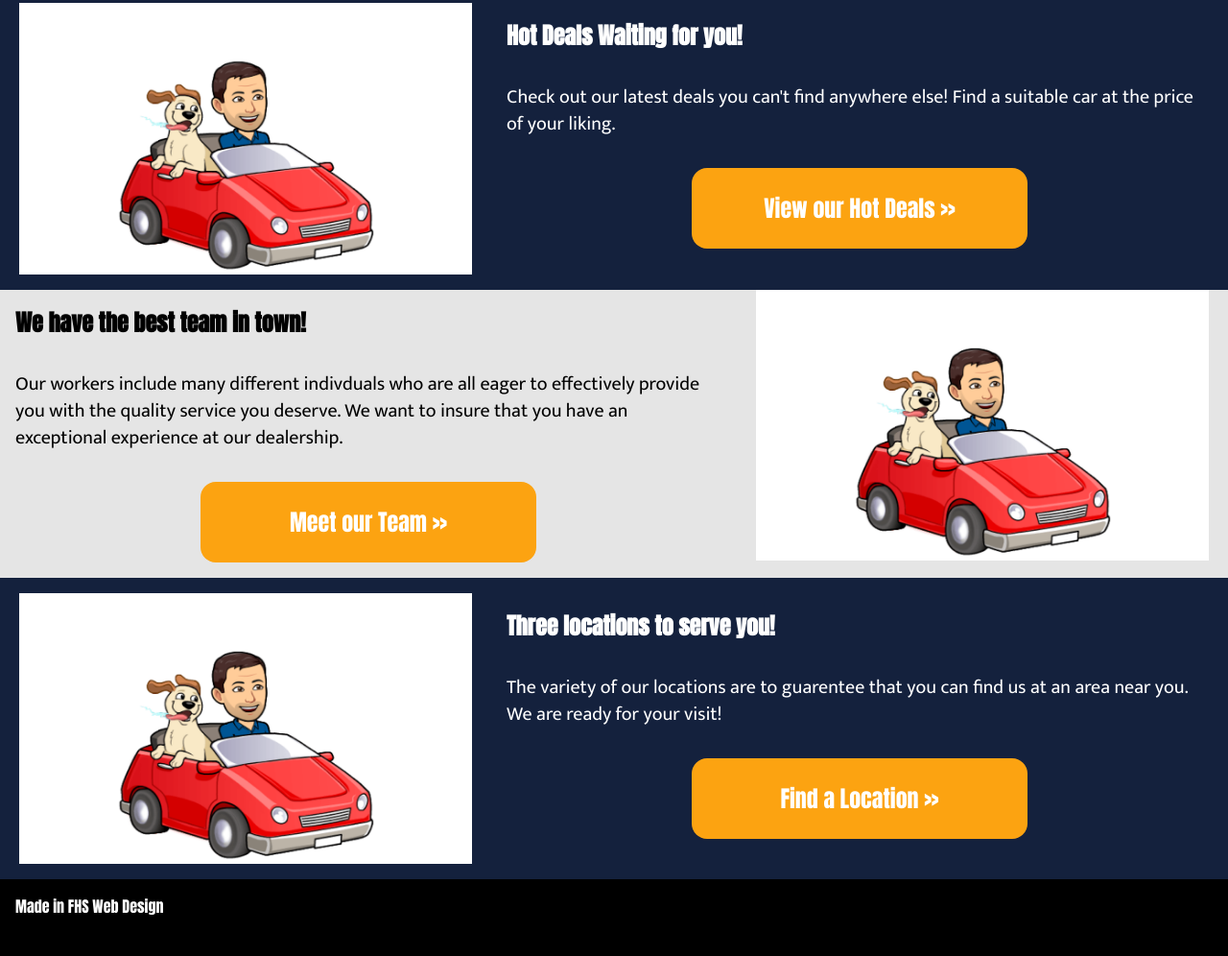
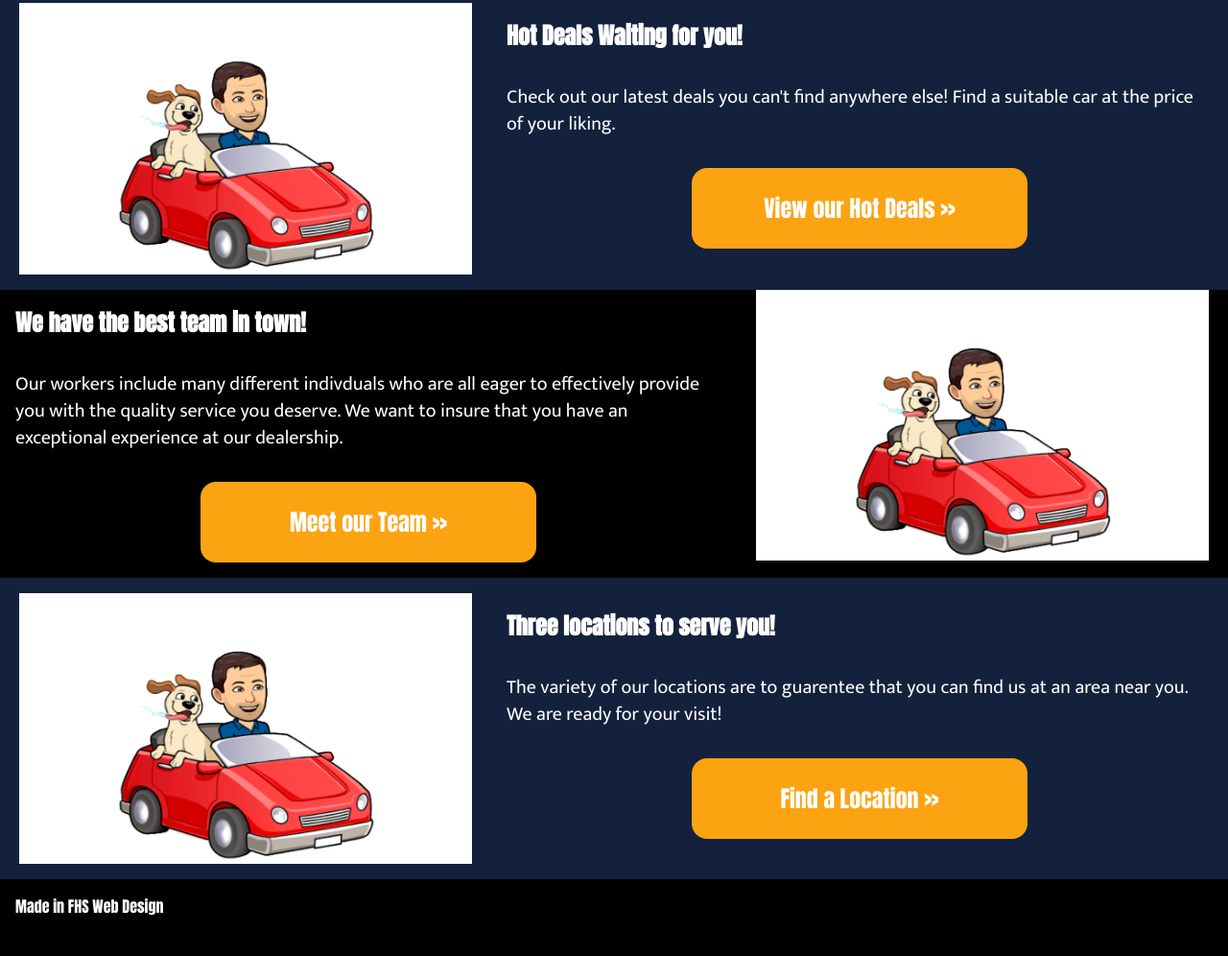
Before and after one commit to Adila-c/Webdesign2021-choudhury, a plain HTML site: page cardealer/index.html in a window 1280 px wide. Shown: the part 781-1777 px from the top of the page at 96% size. Drawn offline with Linux system fonts and the light colour scheme.

Commit message:
Add files via upload

```diff
--- a/cardealer/css/cardealer.css
+++ b/cardealer/css/cardealer.css
@@ -124,8 +124,8 @@
      margin: 2vh 0;
    }
    .row-dark {
-     background-color: var(--accent-3);
-     color: var(--accent-1);
+     background-color: var(--accent-1);
+     color: var(--accent-4);
    }
    .row .media {
      flex-basis: 40%;
```
